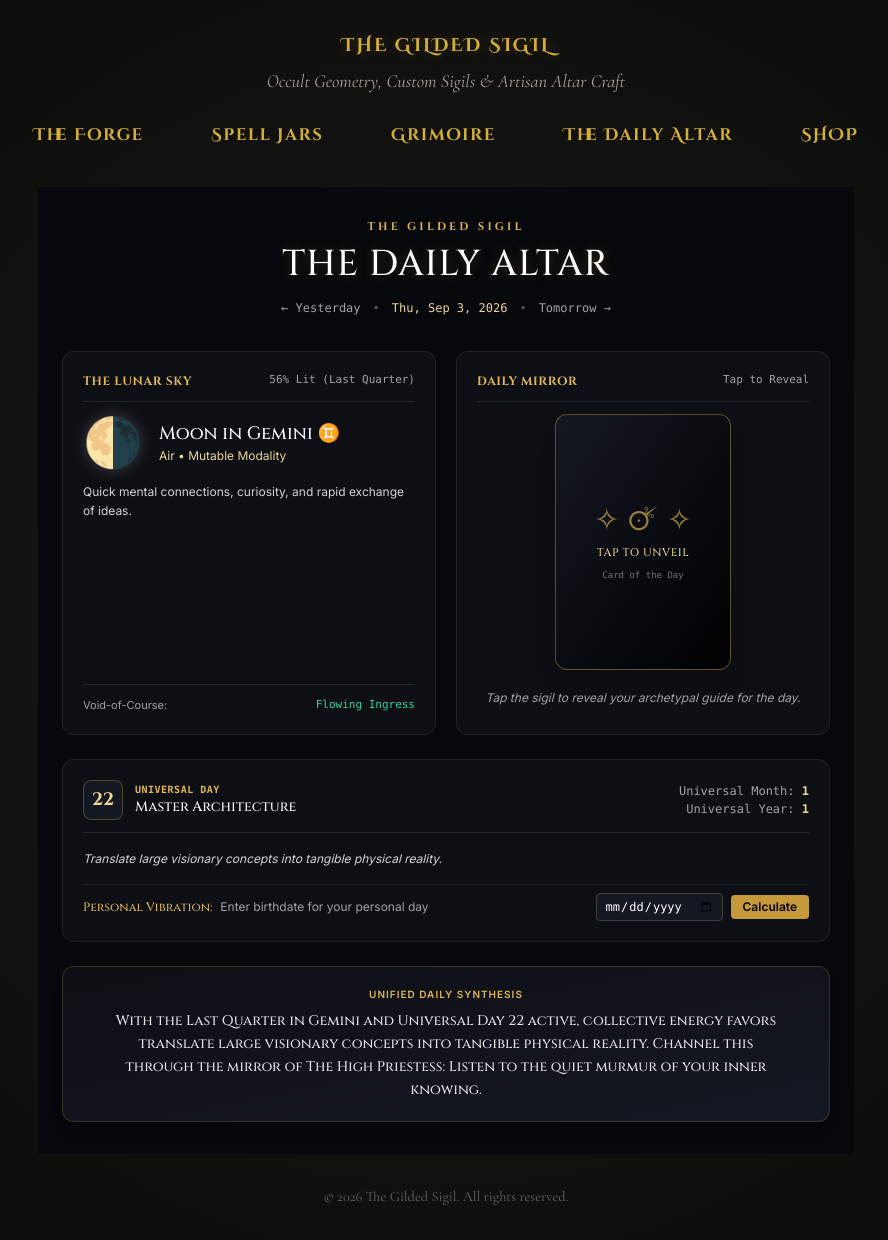
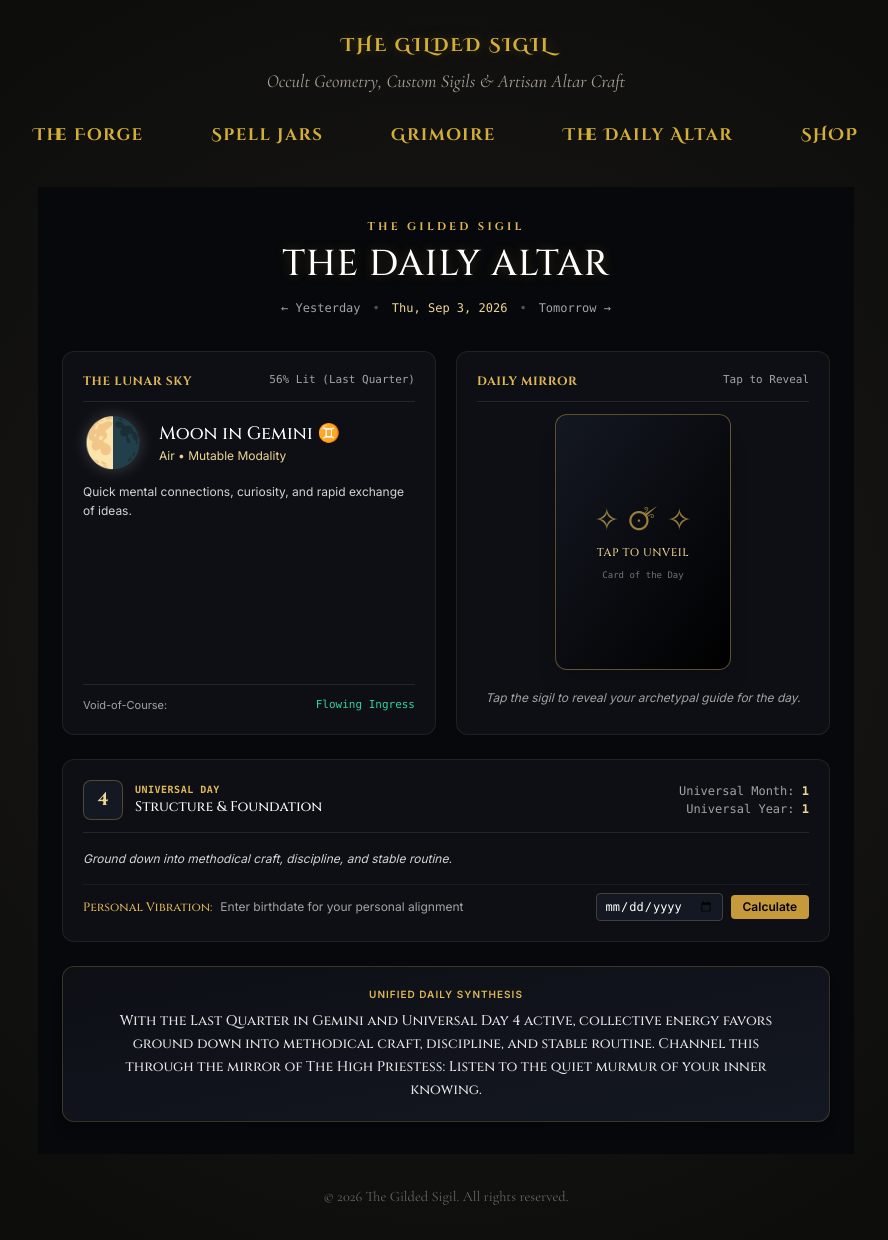
Before and after one commit to maf187/the-gilded-sigil, a Jekyll site: the page built from daily.html, in a window 1280 px wide. Shown: the whole page, without its empty margins (194-1082 px from the left). Built offline with Jekyll 4.4.1, drawn with Linux system fonts in a browser that asks for light colours; nearby versions of some CDN libraries; some of the changed lines change nothing that is shown.

Commit message:
Rename Personal Day Calculator to Personal Numerology

```diff
--- a/daily.html
+++ b/daily.html
@@ -171,12 +171,12 @@
       <!-- One-Line Universal Day Summary -->
       <p id="u-day-summary" class="text-xs text-neutral-300 leading-relaxed italic"></p>
 
-      <!-- Personal Day Mini-Calculator -->
+      <!-- Personal Numerology Calculator -->
       <div class="pt-2 border-t border-neutral-800/60">
         <div class="flex flex-col sm:flex-row sm:items-center justify-between gap-3">
           <div class="text-xs text-neutral-400 flex items-center gap-2">
             <span class="text-gilded-500 font-serif">Personal Vibration:</span>
-            <span>Enter birthdate for your personal day</span>
+            <span>Enter birthdate for your personal alignment</span>
           </div>
 
           <div class="flex items-center gap-2">
@@ -187,19 +187,22 @@
           </div>
         </div>
 
-        <!-- One-Line Personal Day Summary -->
-        <div id="personal-day-result" class="mt-3 p-2.5 rounded-lg bg-obsidian-800/70 border border-neutral-700 text-xs hidden flex items-center justify-between">
+        <!-- Personal Result Banner (Day, Month, Year) -->
+        <div id="personal-day-result" class="mt-3 p-3 rounded-lg bg-obsidian-800/70 border border-neutral-700 text-xs hidden flex flex-col sm:flex-row sm:items-center justify-between gap-2">
           <div>
             <span class="text-gilded-300 font-semibold font-serif" id="p-day-title"></span>
             <span class="text-neutral-300 ml-1.5" id="p-day-summary"></span>
           </div>
-          <span id="p-year-badge" class="text-[10px] font-mono text-neutral-400 px-2 py-0.5 rounded bg-neutral-900 border border-neutral-800"></span>
+          <div class="flex items-center gap-2 flex-shrink-0">
+            <span id="p-month-badge" class="text-[10px] font-mono text-neutral-300 px-2 py-0.5 rounded bg-neutral-900 border border-neutral-800"></span>
+            <span id="p-year-badge" class="text-[10px] font-mono text-gilded-400 px-2 py-0.5 rounded bg-neutral-900 border border-neutral-800"></span>
+          </div>
         </div>
       </div>
 
     </div>
 
-    <!-- Final Synthesis Anchor (Now at the Bottom) -->
+    <!-- Final Synthesis Anchor -->
     <section class="bg-gradient-to-br from-obsidian-900 to-obsidian-800 rounded-xl p-5 border border-gilded-500/20 text-center shadow-lg space-y-2">
       <span class="text-[10px] uppercase tracking-widest text-gilded-500 font-semibold block">Unified Daily Synthesis</span>
       <p id="daily-synthesis-text" class="text-sm text-neutral-200 leading-relaxed font-serif max-w-2xl mx-auto"></p>
@@ -300,7 +303,7 @@
     return tarotCards[(seed * 9301 + 49297) % tarotCards.length];
   }
 
-  // --- 3. NUMEROLOGY DICTIONARY & REDUCER ---
+  // --- 3. NUMEROLOGY ENGINE ---
   const numDictionary = {
     1: { title: "Initiation & Action", summary: "Plant new seeds and initiate fresh momentum with boldness." },
     2: { title: "Receptivity & Harmony", summary: "Practice patience, sensitive partnership, and quiet listening." },
@@ -317,8 +320,9 @@
 
   function reduceNum(n, allowMaster = true) {
     if (allowMaster && (n === 11 || n === 22 || n === 33)) return n;
-    while (n > 9 && !(allowMaster && (n === 11 || n === 22 || n === 33))) {
-      n = n.toString().split('').reduce((a, b) => a + parseInt(b), 0);
+    while (n > 9) {
+      if (allowMaster && (n === 11 || n === 22 || n === 33)) return n;
+      n = n.toString().split('').reduce((acc, digit) => acc + parseInt(digit, 10), 0);
     }
     return n;
   }
@@ -328,9 +332,14 @@
     const m = date.getMonth() + 1;
     const d = date.getDate();
 
-    const uYear = reduceNum(y.toString().split('').reduce((a, b) => a + parseInt(b), 0), false);
+    // Universal Year: sum digits of calendar year
+    const uYear = reduceNum(y.toString().split('').reduce((acc, digit) => acc + parseInt(digit, 10), 0), false);
+
+    // Universal Month: Calendar Month + Universal Year
     const uMonth = reduceNum(m + uYear, false);
-    const uDay = reduceNum(d + m + y.toString().split('').reduce((a, b) => a + parseInt(b), 0), true);
+
+    // Universal Day: Universal Month + Calendar Day
+    const uDay = reduceNum(d + uMonth, true);
 
     return {
       uDay,
@@ -389,8 +398,8 @@
     document.getElementById('daily-synthesis-text').textContent =
       `With the ${lunar.phaseName} in ${lunar.sign.name} and Universal Day ${num.uDay} active, collective energy favors ${num.dayData.summary.toLowerCase()} Channel this through the mirror of ${tarot.name}: ${tarot.advice}`;
 
-    // Recalculate Personal Day if Birthday is already input
-    calculatePersonalDay();
+    // Recalculate Personal Day/Month if Birthday is already input
+    calculatePersonalNumerology();
   }
 
   // --- 5. INTERACTIVITY ---
@@ -412,8 +421,8 @@
     }
   });
 
-  // Personal Day Calculator
-  function calculatePersonalDay() {
+  // Personal Numerology Calculator
+  function calculatePersonalNumerology() {
     const bdayStr = document.getElementById('bday-input').value;
     if (!bdayStr) return;
 
@@ -422,23 +431,29 @@
     const bDay = parseInt(parts[2], 10);
 
     const curYear = activeDate.getFullYear();
-    const curYearReduced = reduceNum(curYear.toString().split('').reduce((a, b) => a + parseInt(b), 0), false);
+    const curYearReduced = reduceNum(curYear.toString().split('').reduce((acc, d) => acc + parseInt(d, 10), 0), false);
 
-    // Personal Year = Birth Month + Birth Day + Current Calendar Year
+    // Personal Year = Birth Month + Birth Day + Current Year (Reduced)
     const pYear = reduceNum(bMonth + bDay + curYearReduced, false);
 
-    // Personal Day = Personal Year + Current Month + Current Day
-    const pDay = reduceNum(pYear + (activeDate.getMonth() + 1) + activeDate.getDate(), true);
+    // Personal Month = Personal Year + Current Calendar Month (Reduced)
+    const curMonth = activeDate.getMonth() + 1;
+    const pMonth = reduceNum(pYear + curMonth, false);
+
+    // Personal Day = Personal Month + Current Calendar Day
+    const curDay = activeDate.getDate();
+    const pDay = reduceNum(pMonth + curDay, true);
     const pDayData = numDictionary[pDay] || numDictionary[reduceNum(pDay, false)];
 
     const resultBox = document.getElementById('personal-day-result');
     resultBox.classList.remove('hidden');
     document.getElementById('p-day-title').textContent = `Personal Day ${pDay} (${pDayData.title}):`;
     document.getElementById('p-day-summary').textContent = pDayData.summary;
+    document.getElementById('p-month-badge').textContent = `Personal Month ${pMonth}`;
     document.getElementById('p-year-badge').textContent = `Personal Year ${pYear}`;
   }
 
-  document.getElementById('calc-pday-btn').addEventListener('click', calculatePersonalDay);
+  document.getElementById('calc-pday-btn').addEventListener('click', calculatePersonalNumerology);
 
   // Date Nav
   document.getElementById('prev-day-btn').addEventListener('click', () => {
```
